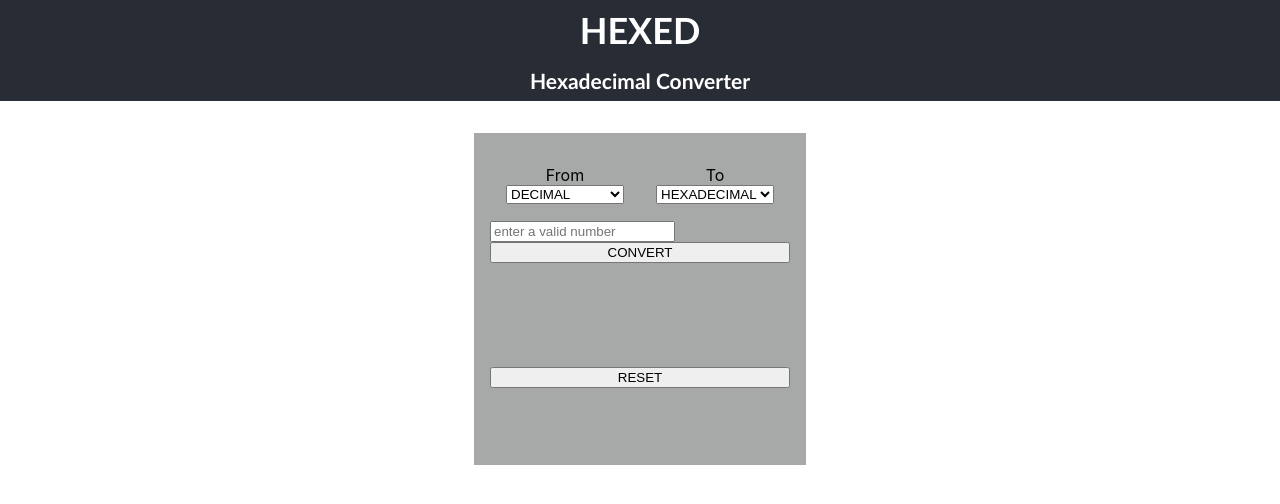
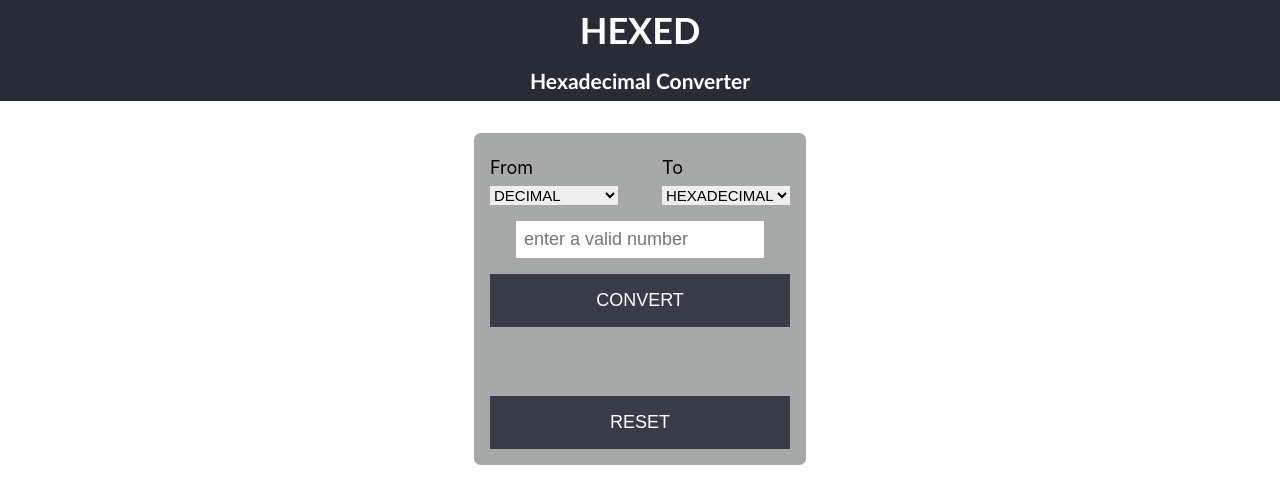
Before and after one commit to mariagus/hexed, a React (Create React App) app: page / in a window 1280 px wide. Shown: the top 504 px of the page. Built offline with nearby package versions, Linux system fonts and the light colour scheme.

Commit message:
style the converter

```diff
--- a/src/components/Converter.css
+++ b/src/components/Converter.css
@@ -7,25 +7,47 @@
   margin: 0 auto;
   padding: 1rem;
   margin-top: 2rem;
+  border-radius: 2%;
 }
 
 .forms {
   display: flex;
   flex-direction: row;
+  justify-content: space-between;
+  text-align: left;
 }
 
 .container {
   display: flex;
   flex-direction: column;
-  padding: 1rem;
+  padding-bottom: 1rem;
 }
-
-.inputBox {
-  width: fit-content;
+.dropdown {
+  border-style: none;
+  font-size: 15px;
+}
+label {
+  padding: 0.5rem 0 0.5rem 0;
+  font-size: large;
+}
+.input-container {
+  margin-bottom: 1rem;
+}
+input {
+  font-size: large;
+  border-style: none;
+  padding: 0.5rem;
 }
 
 .resultText {
-  font-size: 2rem;
+  font-size: 1.5rem;
   height: 40px;
   font-family: "Segoe UI", Tahoma, Geneva, Verdana, sans-serif;
 }
+.btn {
+  color: white;
+  background-color: #373c47;
+  border-style: none;
+  padding: 1rem;
+  font-size: large;
+}
--- a/src/components/Converter.js
+++ b/src/components/Converter.js
@@ -24,6 +24,7 @@ function Converter() {
         <div className="container">
           <label value="fromLabel">From</label>
           <select
+            className="dropdown"
             value={convertFrom}
             onChange={(e) => setConvertFrom(e.target.value)}
           >
@@ -33,7 +34,7 @@ function Converter() {
         </div>
         <div className="container">
           <label value="toLabel">To</label>
-          <select>
+          <select className="dropdown">
             {convertFrom === "decimal" ? (
               <option value="haxadecimal">HEXADECIMAL</option>
             ) : (
@@ -42,10 +43,9 @@ function Converter() {
           </select>
         </div>
       </form>
-      <div className="inputBox">
+      <div className="input-container">
         <input
-          id="inputNumber"
-          type="textbox"
+          type="text"
           value={input}
           placeholder="enter a valid number"
           onChange={(e) => {
```
Also changed, not shown: 1 other file (tests, documents, lock files or other folders).
